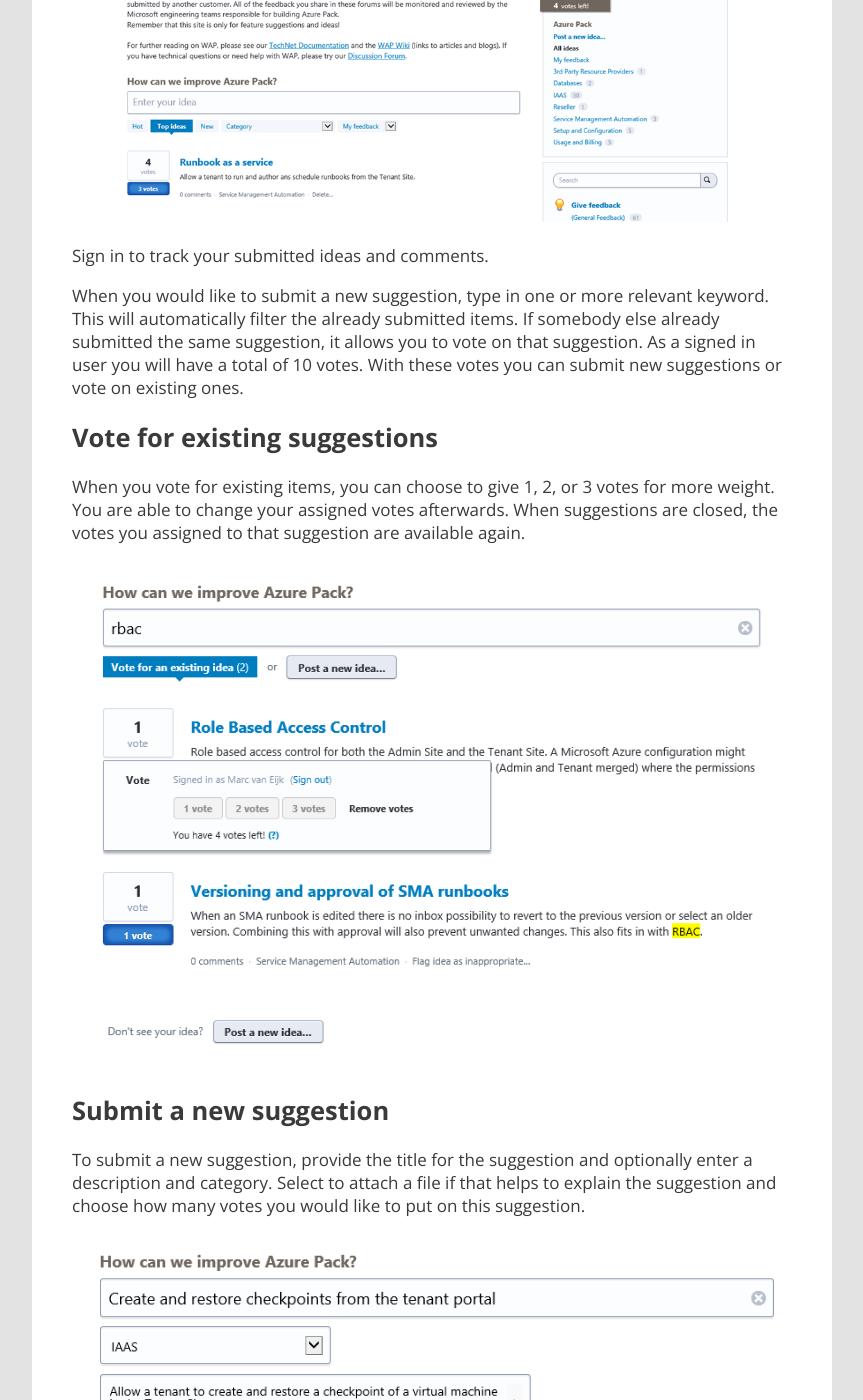
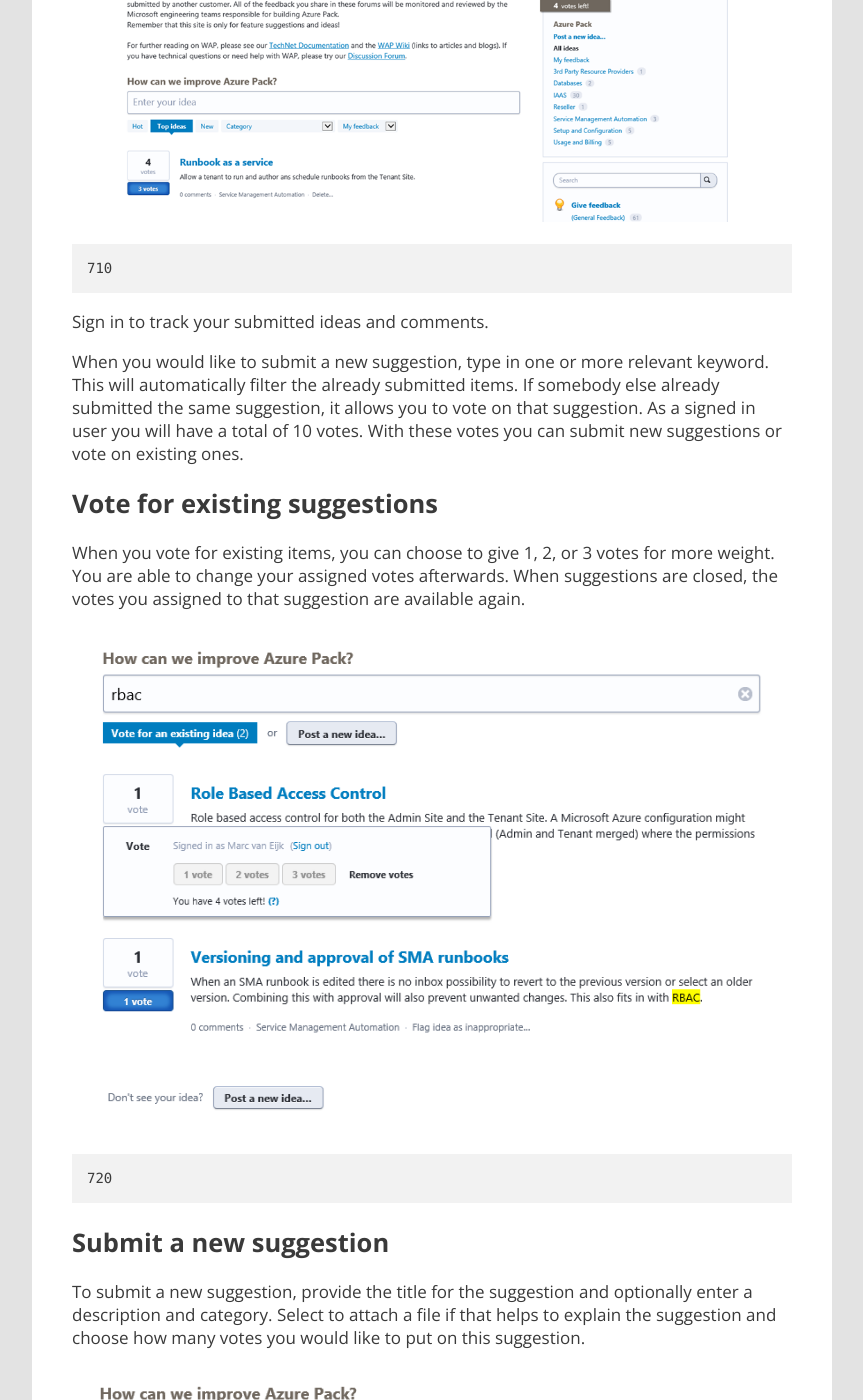
Before and after one commit to marcvaneijk/marcvaneijk.old, a Jekyll site: the page built from _posts/2014-06-16-helpshapefuture.md, in a window 1280 px wide and 1400 px high, scrolled down 733 px. Shown: the whole window, without its empty margins (58-921 px from the left). Built offline with Jekyll 4.4.1, drawn with Linux system fonts in a browser that asks for light colours; nearby versions of some CDN libraries.

Commit message:
Update 2014-06-16-helpshapefuture.md

````diff
--- a/_posts/2014-06-16-helpshapefuture.md
+++ b/_posts/2014-06-16-helpshapefuture.md
@@ -13,6 +13,10 @@ You can find the Azure Pack user voice site [here](http://feedback.azure.com/for
 
 <img src="/images/2014-06-16/01-General.png" width="710">
 
+```
+710
+```
+
 Sign in to track your submitted ideas and comments.
 
 When you would like to submit a new suggestion, type in one or more relevant keyword. This will automatically filter the already submitted items. If somebody else already submitted the same suggestion, it allows you to vote on that suggestion. As a signed in user you will have a total of 10 votes. With these votes you can submit new suggestions or vote on existing ones.
@@ -23,10 +27,18 @@ When you vote for existing items, you can choose to give 1, 2, or 3 votes for mo
 
 <img src="/images/2014-06-16/02-Vote-for-exisiting-idea.png" width="720">
 
+```
+720
+```
+
 ## Submit a new suggestion
 
 To submit a new suggestion, provide the title for the suggestion and optionally enter a description and category. Select to attach a file if that helps to explain the suggestion and choose how many votes you would like to put on this suggestion.
 
 <img src="/images/2014-06-16/03-Post-new-idea.png" width="730">
 
+```
+730
+```
+
 Help shape Windows Azure Pack with the [user voice](http://feedback.azure.com/forums/255259-azure-pack)
````
